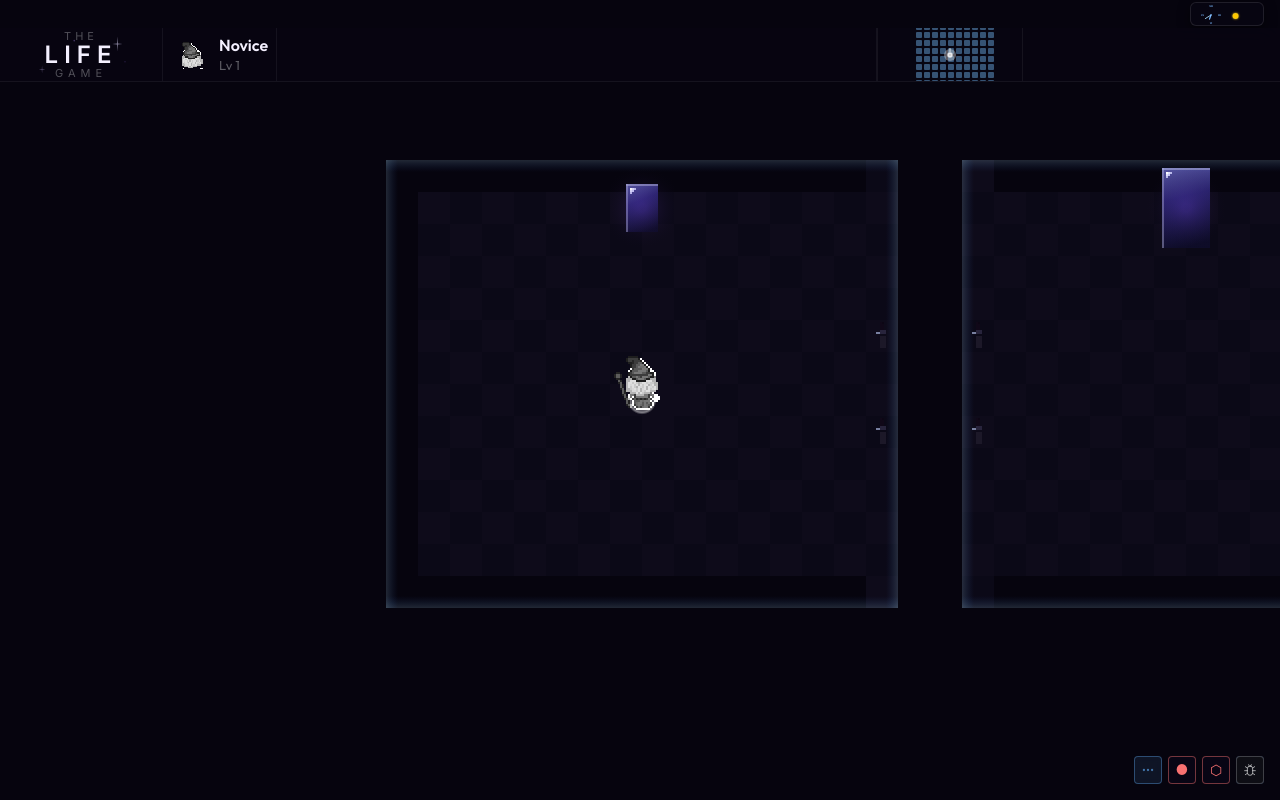
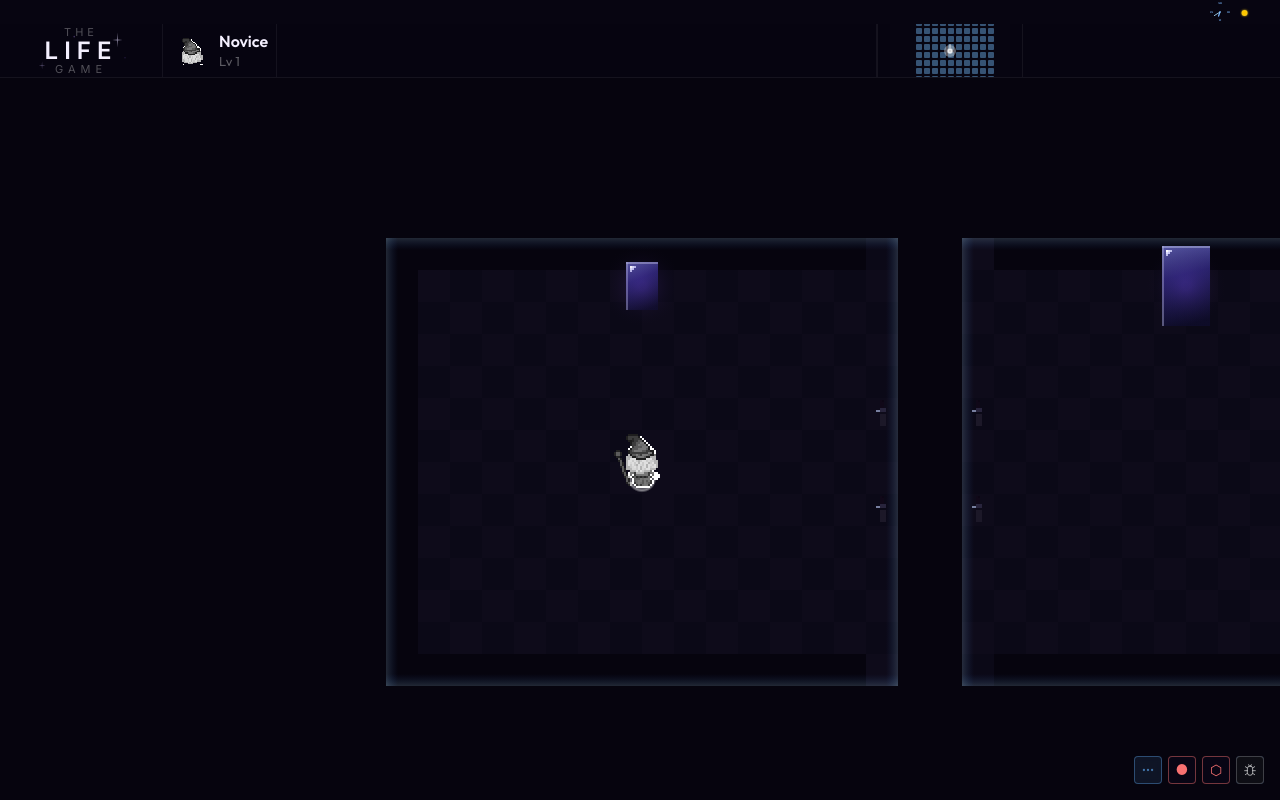
Before and after one commit to cambouquet/life-mmo, a React (Vite) app: page / in a window 1280 px wide. Built offline with nearby package versions, Linux system fonts and the light colour scheme.

Commit message:
feat: admin game interactions menu + header layout

```diff
--- a/src/components/DebugButton/InteractionPlayground.scss
+++ b/src/components/DebugButton/InteractionPlayground.scss
@@ -1,11 +1,11 @@
 .interaction-playground {
   position: fixed;
-  bottom: 0;
+  top: 0;
   left: 0;
   right: 0;
   max-height: 40vh;
   background: rgba(6, 4, 14, 0.95);
-  border-top: 1px solid rgba(100, 180, 255, 0.3);
+  border-bottom: 1px solid rgba(100, 180, 255, 0.3);
   display: flex;
   flex-direction: column;
   font-size: 12px;
--- a/src/components/HUD/AdminMenu.scss
+++ b/src/components/HUD/AdminMenu.scss
@@ -44,7 +44,7 @@
 
 .admin-menu__panel {
   position: fixed;
-  bottom: 80px;
+  bottom: 44px;
   right: 16px;
   background: rgba(6, 4, 14, 0.98);
   border: 1px solid rgba(100, 180, 255, 0.35);
--- a/src/components/HUD/MenuBar.scss
+++ b/src/components/HUD/MenuBar.scss
@@ -1,7 +1,5 @@
 .menu-bar {
-  position: fixed;
-  top: 2px;
-  right: 16px;
+  position: relative;
   z-index: 10;
   display: flex;
   align-items: center;
@@ -9,14 +7,12 @@
   gap: 8px;
   height: 24px;
   flex-wrap: wrap;
-  max-width: calc(100% - 32px);
+  width: 100%;
   pointer-events: auto;
   background: rgba(8, 6, 18, 0.9);
   backdrop-filter: blur(8px);
-  padding: 0 8px;
-  border-radius: 6px;
-  border: 1px solid rgba(255, 255, 255, 0.1);
-  box-shadow: 0 4px 12px rgba(0,0,0,0.5);
+  padding: 0 16px;
+  flex-shrink: 0;
 }
 
 .menu-bar__clock {
--- a/src/styles/_game.scss
+++ b/src/styles/_game.scss
@@ -1,8 +1,8 @@
 @use 'variables' as *;
 
 .canvas-wrap {
-  position: absolute;
-  inset: 0;
+  position: relative;
+  flex: 1;
   overflow: hidden;
   line-height: 0;
 }
@@ -26,7 +26,7 @@
 
 .guidance {
   position: absolute;
-  top: 104px;
+  top: 16px;
   left: 0;
   right: 0;
   height: 20px;
--- a/src/styles/_hud.scss
+++ b/src/styles/_hud.scss
@@ -7,14 +7,12 @@
   height: 100vh;
   overflow: hidden;
   background: rgb(4, 2, 12);
+  display: flex;
+  flex-direction: column;
 }
 
 // ── HUD header — floats over the game ────────────────────────────────────────
 .hud {
-  position: absolute;
-  top: 28px;
-  left: 0;
-  right: 0;
   z-index: 10;
   display: flex;
   align-items: stretch;
@@ -24,6 +22,7 @@
   backdrop-filter: blur(12px);
   border-bottom: 1px solid rgba(255, 255, 255, 0.06);
   overflow: hidden;
+  flex-shrink: 0;
 }
 
 // ── 1 – Logo panel ───────────────────────────────────────────────────────────
```
